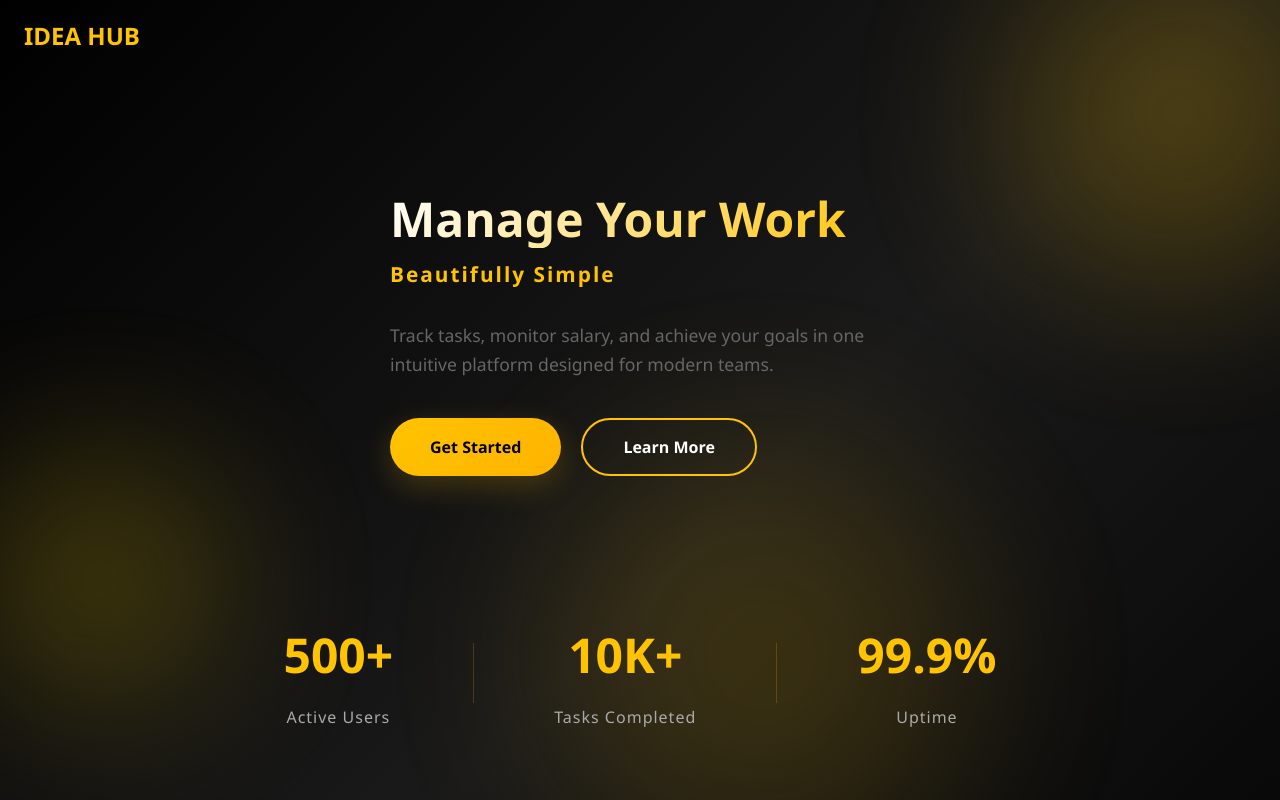
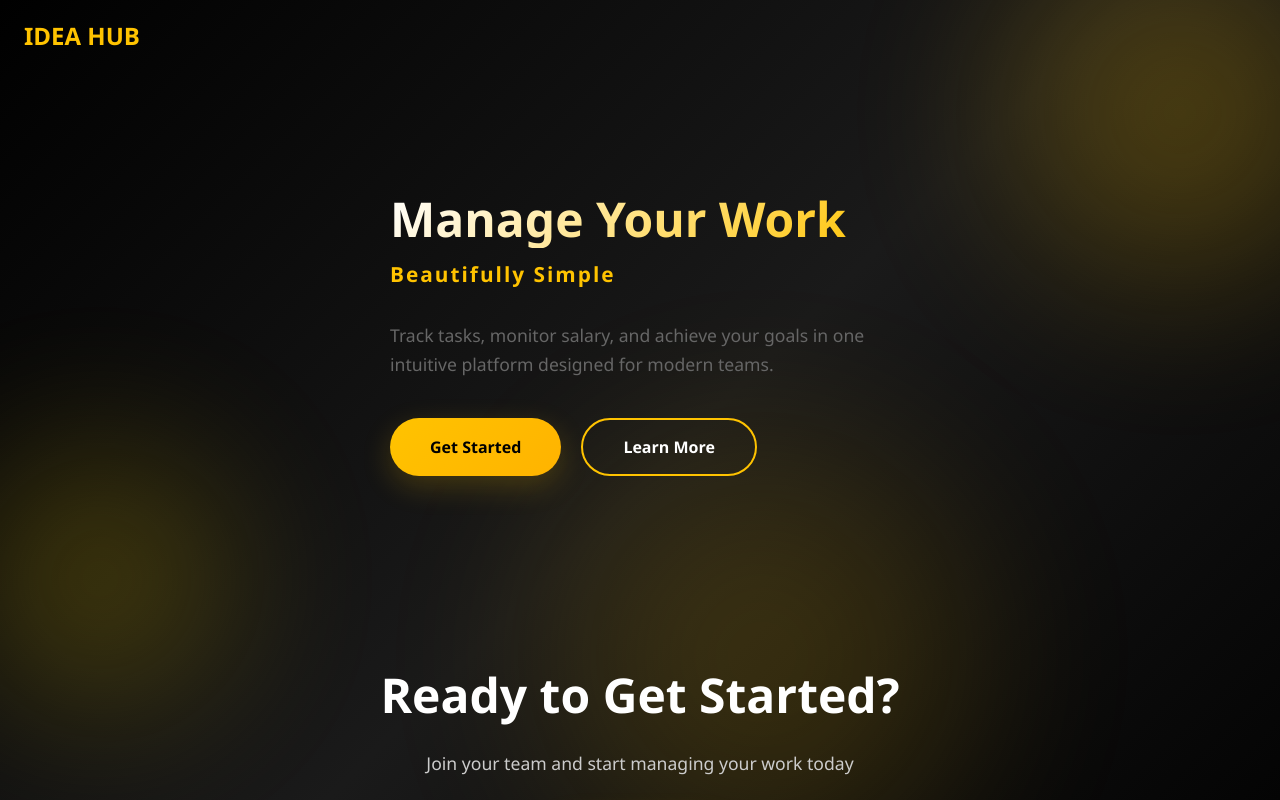
Before and after one commit to Parigit7/DIGITAL-MARKETING, a React (Vite) app in the folder frontend/: page / in a window 1280 px wide. Shown: the top 800 px of the page. Built offline with nearby package versions, Linux system fonts and the light colour scheme.

Commit message:
change home

```diff
--- a/frontend/src/pages/HomePage.jsx
+++ b/frontend/src/pages/HomePage.jsx
@@ -45,23 +45,7 @@ function HomePage() {
         </div>
       </section>
 
-      {/* Stats Section */}
-      <section className="modern-stats">
-        <div className="stat-item">
-          <div className="stat-number">500+</div>
-          <div className="stat-label">Active Users</div>
-        </div>
-        <div className="stat-divider"></div>
-        <div className="stat-item">
-          <div className="stat-number">10K+</div>
-          <div className="stat-label">Tasks Completed</div>
-        </div>
-        <div className="stat-divider"></div>
-        <div className="stat-item">
-          <div className="stat-number">99.9%</div>
-          <div className="stat-label">Uptime</div>
-        </div>
-      </section>
+
 
       {/* CTA Section */}
       <section className="modern-cta">
```
